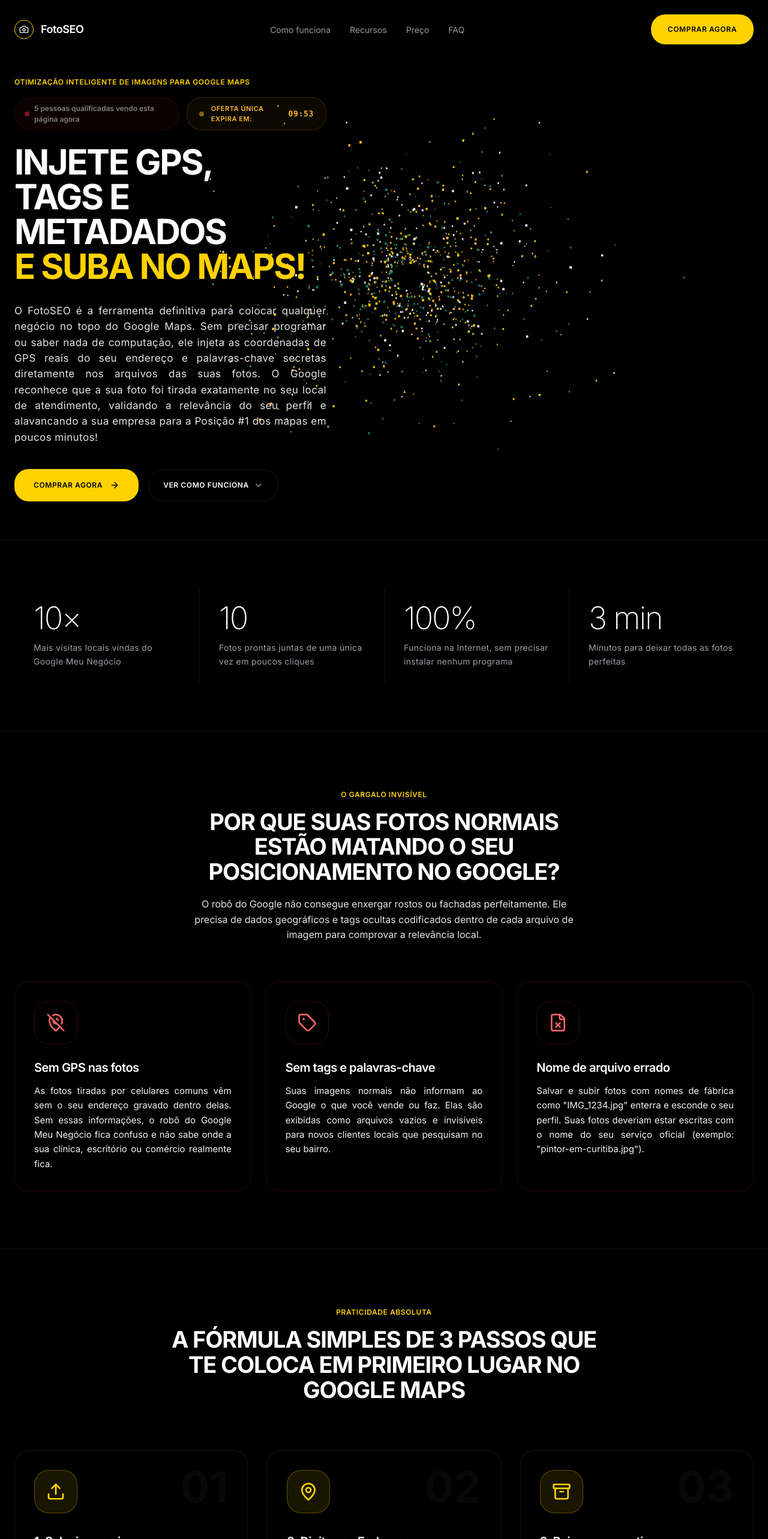
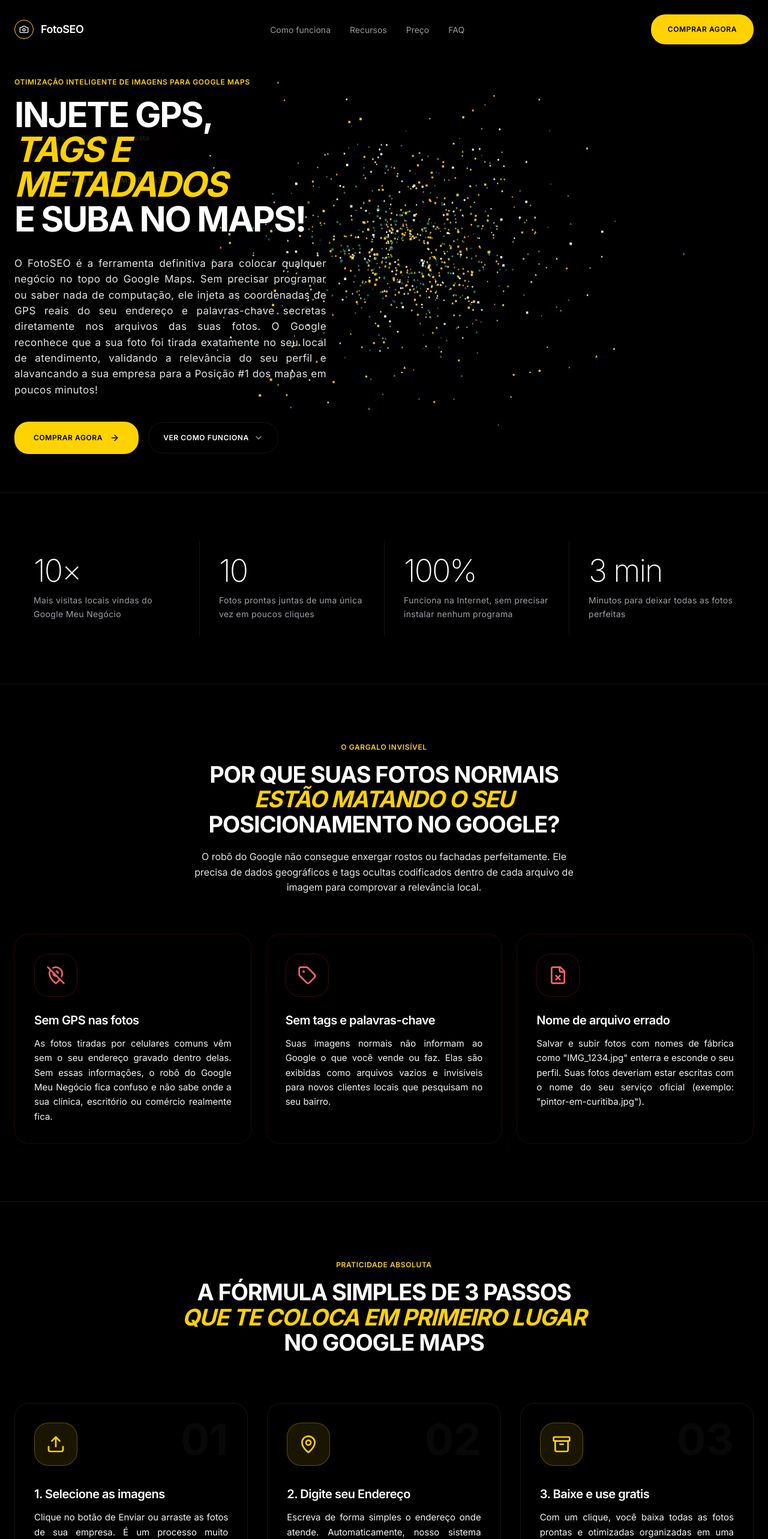
Before and after one commit to supremapix/FotoSEO, a React (Vite) app: page / in a window 1280 px wide. Shown: the top 2566 px of the page at 60% size. Built offline with nearby package versions, Linux system fonts and the light colour scheme.

Commit message:
feat: add scroll-to-top button and clean hero
Implement a scroll-to-top button for better navigation and remove redundant live urgency alerts from the hero section.

```diff
--- a/src/App.tsx
+++ b/src/App.tsx
@@ -34,6 +34,7 @@
   Sparkles,
   Clock,
   ArrowUpRight,
+  ArrowUp,
   Info,
   CreditCard,
   Play,
@@ -460,6 +461,7 @@
   // Navigation trigger background states
   const [isScrolled, setIsScrolled] = useState(false);
   const [isMobileMenuOpen, setIsMobileMenuOpen] = useState(false);
+  const [showScrollTop, setShowScrollTop] = useState(false);
 
   // New states for the multi-stage marketing funnel
   const [currentView, setCurrentView] = useState<'landing' | 'upsell' | 'downsell' | 'success'>('landing');
@@ -533,6 +535,7 @@
   useEffect(() => {
     const handleScroll = () => {
       setIsScrolled(window.scrollY > 60);
+      setShowScrollTop(window.scrollY > 400);
     };
 
     const handleMouseMove = (e: MouseEvent) => {
@@ -882,12 +885,6 @@
                 Otimização inteligente de imagens para Google Maps
               </div>
 
-              {/* Dynamic live urgency alerts */}
-              <div className="mb-6 flex flex-col sm:flex-row items-center justify-center md:justify-start gap-3 animate-fade-up" style={{ animationDelay: '50ms' }}>
-                <ActiveViewersCounter />
-                <CountdownTimer />
-              </div>
-
               {/* H1 Headline display splits precisely onto 3 lines */}
               <h1 className="text-white font-[800] leading-[1.0] tracking-[-0.04em] mb-8 text-[32px] sm:text-[46px] lg:text-[58px] uppercase text-center md:text-left">
                 <span
@@ -897,13 +894,13 @@
                   Injete GPS,
                 </span>
                 <span
-                  className="block animate-fade-up"
+                  className="block text-[#ffd200] italic font-bold animate-fade-up"
                   style={{ animationDelay: '200ms' }}
                 >
                   tags e metadados
                 </span>
                 <span
-                  className="block animate-fade-up text-plum-voltage font-black"
+                  className="block text-white animate-fade-up"
                   style={{ animationDelay: '300ms' }}
                 >
                   e suba no Maps!
@@ -974,7 +971,9 @@
               O Gargalo Invisível
             </span>
             <h2 className="text-[28px] md:text-[38px] font-bold text-white tracking-[-0.03em] leading-[1.1] mb-5 uppercase text-center">
-              Por que suas fotos normais estão matando o seu posicionamento no Google?
+              <span className="block text-white">Por que suas fotos normais</span>
+              <span className="block text-[#ffd200] italic font-bold">estão matando o seu</span>
+              <span className="block text-white">posicionamento no Google?</span>
             </h2>
             <p className="text-white/90 font-medium text-[16px] leading-[1.6] text-justify md:text-center">
               O robô do Google não consegue enxergar rostos ou fachadas perfeitamente. Ele precisa de dados geográficos e tags ocultas codificados dentro de cada arquivo de imagem para comprovar a relevância local.
@@ -1015,7 +1014,9 @@
               Praticidade Absoluta
             </span>
             <h2 className="text-[28px] md:text-[38px] font-bold text-white tracking-[-0.03em] leading-[1.1] uppercase text-center">
-              A FÓRMULA SIMPLES DE 3 PASSOS QUE TE COLOCA EM PRIMEIRO LUGAR NO GOOGLE MAPS
+              <span className="block text-white">A FÓRMULA SIMPLES DE 3 PASSOS</span>
+              <span className="block text-[#ffd200] italic font-bold">QUE TE COLOCA EM PRIMEIRO LUGAR</span>
+              <span className="block text-white">NO GOOGLE MAPS</span>
             </h2>
           </div>
 
@@ -1062,7 +1063,8 @@
               Poder de Fogo Completo
             </span>
             <h2 className="text-[28px] md:text-[38px] font-bold text-white tracking-[-0.03em] leading-[1.1] uppercase text-center">
-              Tecnologia Completa para você Dominar a sua Cidade
+              <span className="block text-white">Tecnologia Completa para você</span>
+              <span className="block text-[#ffd200] italic font-bold">Dominar a sua Cidade</span>
             </h2>
           </div>
 
@@ -1103,7 +1105,9 @@
               Comparativo Técnico
             </span>
             <h2 className="text-[26px] md:text-[34px] font-bold text-white tracking-[-0.03em] leading-[1.1] mb-5 uppercase text-center">
-              O ABISMO DE DIFERENÇA ENTRE QUEM VENDE MUITO E QUEM CONTINUA INVISÍVEL
+              <span className="block text-white">O ABISMO DE DIFERENÇA</span>
+              <span className="block text-[#ffd200] italic font-bold">ENTRE QUEM VENDE MUITO</span>
+              <span className="block text-white">E QUEM CONTINUA INVISÍVEL</span>
             </h2>
             <p className="text-white/95 font-[500] text-[15px] text-justify md:text-center">
               Veja a diferença marcante entre trabalhar de forma amadora versus injetar metadados geo-estruturados de extrema relevância local.
@@ -1165,7 +1169,8 @@
               Sucesso Prático
             </span>
             <h2 className="text-[26px] md:text-[34px] font-bold text-white tracking-[-0.03em] leading-[1.1] uppercase text-center">
-              RESULTADOS REALMENTE INCRÍVEIS DE QUEM JÁ DOMINOU O GOOGLE MAPS
+              <span className="block text-white">RESULTADOS REALMENTE INCRÍVEIS</span>
+              <span className="block text-[#ffd200] italic font-bold">DE QUEM JÁ DOMINOU O GOOGLE MAPS</span>
             </h2>
           </div>
         </div>
@@ -1212,7 +1217,9 @@
               Acesso Imediato
             </span>
             <h2 className="text-[26px] md:text-[34px] font-bold text-white tracking-[-0.03em] leading-[1.1] mb-5 uppercase text-center">
-              ADQUIRA AGORA O SEU ACESSO VITALÍCIO COM DESCONTO DE LANÇAMENTO EXCLUSIVO
+              <span className="block text-white">ADQUIRA AGORA O SEU ACESSO VITALÍCIO</span>
+              <span className="block text-[#ffd200] italic font-bold">COM DESCONTO DE LANÇAMENTO</span>
+              <span className="block text-white">EXCLUSIVO</span>
             </h2>
           </div>
 
@@ -1280,7 +1287,8 @@
               Dúvidas Frequentes
             </span>
             <h2 className="text-[26px] md:text-[34px] font-bold text-white tracking-[-0.03em] leading-[1.1] uppercase text-center">
-              RESPOSTAS DIRETAS E 100% TRANSPARENTES PARA SUAS DÚVIDAS
+              <span className="block text-white">RESPOSTAS DIRETAS E 100% TRANSPARENTES</span>
+              <span className="block text-[#ffd200] italic font-bold">PARA SUAS DÚVIDAS</span>
             </h2>
           </div>
 
@@ -1327,8 +1335,8 @@
         <div className="max-w-7xl mx-auto px-6 relative z-10">
           <div className="text-center max-w-3xl mx-auto">
             <h2 className="text-[28px] sm:text-[42px] lg:text-[54px] font-[800] text-white tracking-[-0.03em] leading-[0.95] mb-10 uppercase text-center">
-              ENQUANTO VOCÊ PENSA,<br />
-              SEU CONCORRENTE JÁ INJETOU OUTRA FOTO!
+              <span className="block text-white">ENQUANTO VOCÊ PENSA,</span>
+              <span className="block text-[#ffd200] italic font-bold">SEU CONCORRENTE JÁ INJETOU OUTRA FOTO!</span>
             </h2>
 
             <div className="flex flex-col sm:flex-row items-center justify-center gap-4 mb-12">
@@ -1390,7 +1398,9 @@
                 Upgrade Imediato de Alta Conversão
               </span>
               <h1 className="text-[28px] sm:text-[44px] lg:text-[58px] font-bold text-white tracking-[-0.04em] leading-[1.0] mb-6 uppercase text-center md:text-left">
-                Domine o Google Maps totalmente e multiplique seu faturamento hoje!
+                <span className="block text-white">Domine o Google Maps totalmente</span>
+                <span className="block text-[#ffd200] italic font-bold">e multiplique seu faturamento</span>
+                <span className="block text-white">hoje!</span>
               </h1>
               <p className="text-[15px] sm:text-[17px] text-white leading-[1.6] max-w-2xl font-bold text-justify md:text-left">
                 Deseja acelerar seus resultados? Adicione o <strong className="text-[#ffd200]">FotoSEO Pro Accelerator Suite</strong> por uma fração insignificante do valor avulso e domine o ranking concorrente.
@@ -1615,7 +1625,8 @@
                 🚨 Oportunidade Única de Resgate
               </span>
               <h1 className="text-[28px] sm:text-[44px] lg:text-[58px] font-black text-white tracking-[-0.04em] leading-[1.0] mb-6 uppercase text-center md:text-left">
-                Leve o FotoSEO Pro Accelerator por apenas R$ 27!
+                <span className="block text-white">Leve o FotoSEO Pro Accelerator</span>
+                <span className="block text-[#ffd200] italic font-bold">por apenas R$ 27!</span>
               </h1>
               <p className="text-[15px] sm:text-[17px] text-white leading-[1.6] max-w-3xl font-bold text-justify md:text-left">
                 Entendemos que você está hesitante. Por isso, decidimos liberar o <strong className="text-[#ffd200]">Acesso Completo ao FotoSEO Pro Accelerator Suite</strong> com um desconto surreal de resgate. Esta é a ÚLTIMA vez que você verá este preço.
@@ -1718,7 +1729,8 @@
                 Transação Concluída com Sucesso
               </span>
               <h1 className="text-[36px] sm:text-[46px] font-bold tracking-tight leading-[1.1] text-white">
-                Seu acesso foi liberado!
+                <span className="block text-white">Seu acesso</span>
+                <span className="block text-[#ffd200] italic font-bold">foi liberado!</span>
               </h1>
               <p className="text-[14px] text-white font-medium mt-2">
                 O recibo estruturado foi enviado para seu e-mail de faturamento cadastrado.
@@ -1918,6 +1930,26 @@
           </div>
         </div>
       </footer>
+
+      {/* Floating Transparent Watermark on Left Side (Scarcity & Live Views) */}
+      {currentView === 'landing' && (
+        <div className="fixed left-4 bottom-24 md:bottom-auto md:top-1/3 -translate-y-1/2 z-40 flex flex-col gap-3.5 pointer-events-auto max-w-[280px] opacity-[0.22] hover:opacity-100 focus-within:opacity-100 transition-opacity duration-500 scale-90 sm:scale-100 origin-left select-none">
+          <ActiveViewersCounter />
+          <CountdownTimer />
+        </div>
+      )}
+
+      {/* Voltar ao Topo (Back to Top) Button */}
+      {showScrollTop && (
+        <button
+          onClick={() => window.scrollTo({ top: 0, behavior: 'smooth' })}
+          className="fixed bottom-6 right-6 z-50 p-4 cursor-pointer rounded-full bg-[#ffd200] hover:bg-[#ffe14f] text-black shadow-lg hover:scale-110 active:scale-95 transition-all duration-300 flex items-center justify-center gap-2 group font-bold uppercase tracking-wider text-[11px]"
+          title="Voltar ao topo"
+        >
+          <span className="hidden sm:inline">Voltar ao topo</span>
+          <ArrowUp className="w-5 h-5 group-hover:-translate-y-1 transition-transform text-black stroke-[3]" />
+        </button>
+      )}
     </div>
   );
 }
```
